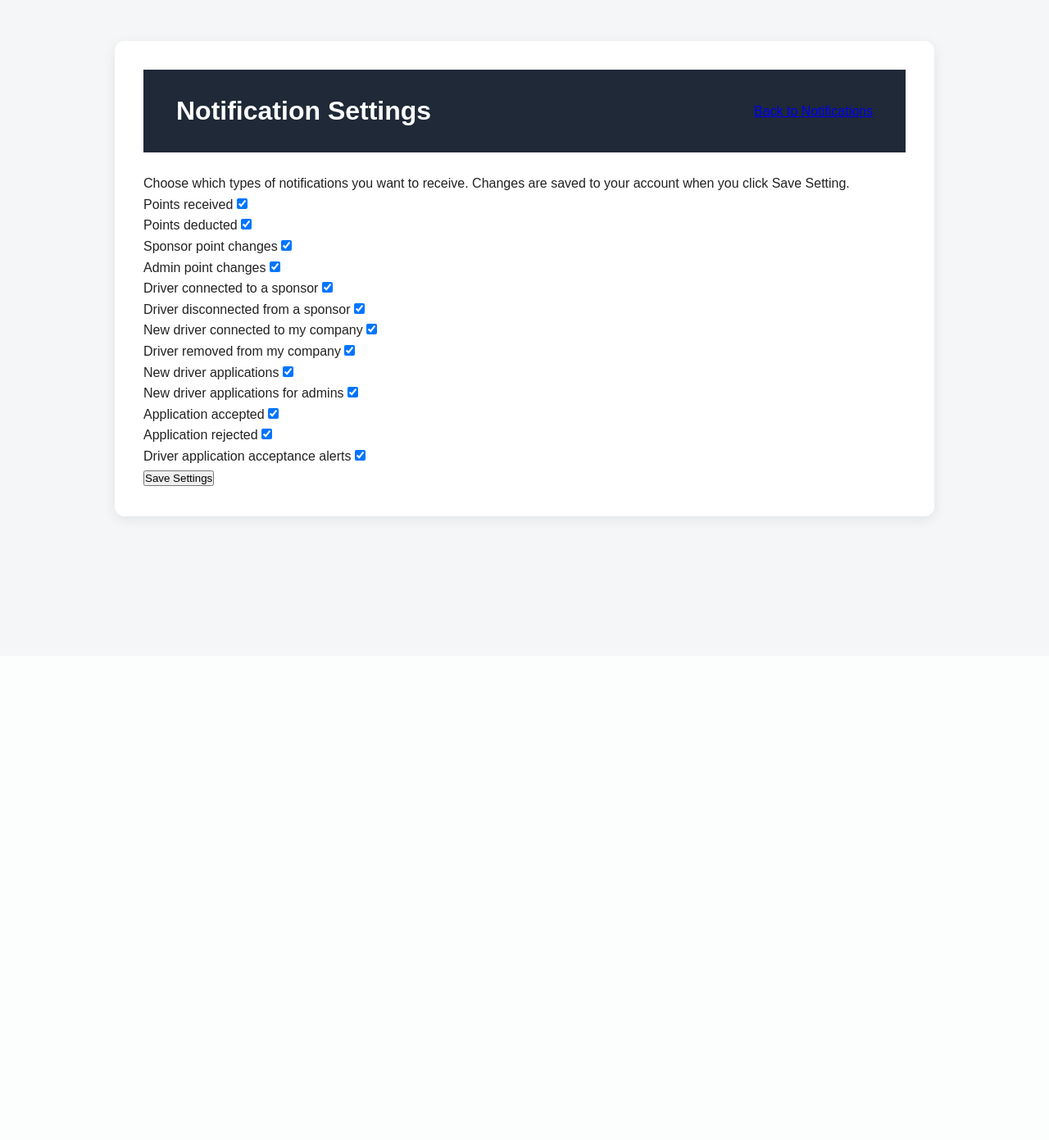
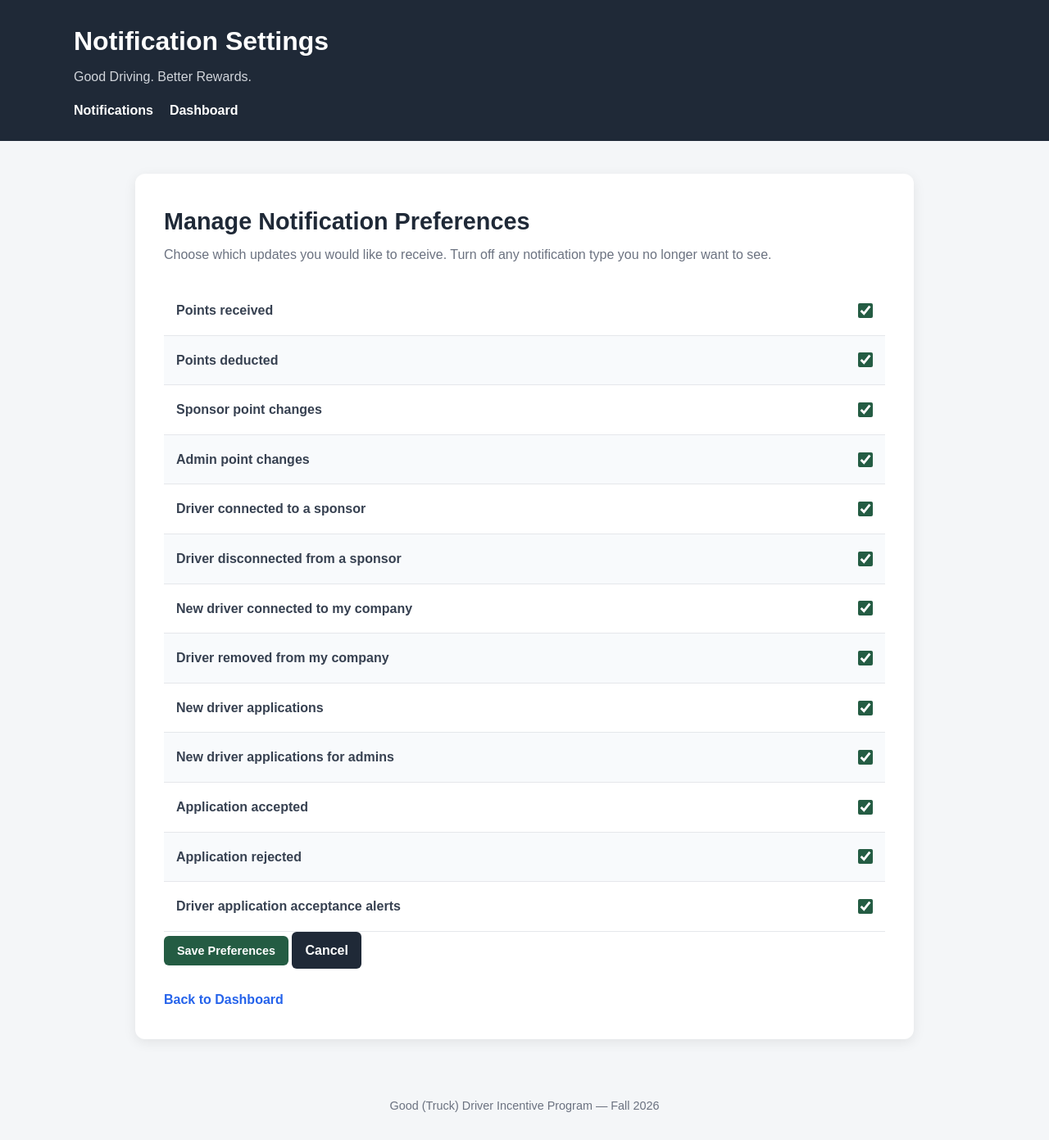
Before and after one commit to kytran1329/F26-CPSC4910-01, a Flask app: page /notifications/settings in a window 1280 px wide. Shown: the whole page at 82% size. Before the commit the page ends 639 px from the top, so only its background shows below. Run offline with Flask 3, Linux system fonts and the light colour scheme; the visitor is signed in with stand-in values (Sample User, id 1); data that the repository does not hold is empty.

Commit message:
changed style to be more uniform

```diff
--- a/app.py
+++ b/app.py
@@ -2494,7 +2494,7 @@ def stopViewingAsSponsor():
 @app.route("/notifications")
 def notifications():
     if "user_id" not in session:
-        return redirect(url_for("login"))
+        return redirect(url_for("auth.login"))
 
     conn = mysql.connector.connect(
         host=DB_HOST,
@@ -2532,7 +2532,7 @@ def notifications():
 @app.route("/notifications/mark-read/<int:notification_id>", methods=["POST"])
 def mark_notifications_read(notification_id):
     if "user_id" not in session:
-        return redirect(url_for("login"))
+        return redirect(url_for("auth.login"))
 
     conn = mysql.connector.connect(
         host=DB_HOST,
@@ -2565,7 +2565,7 @@ def mark_notifications_read(notification_id):
 @app.route("/notifications/settings", methods=["GET", "POST"])
 def notification_settings():
     if "user_id" not in session:
-        return redirect(url_for("login"))
+        return redirect(url_for("auth.login"))
 
     user_id = session["user_id"]
 
@@ -2581,7 +2581,7 @@ def notification_settings():
         if request.method == "POST":
             for notification_type in NOTIFICATION_TYPES:
                 is_enabled = (
-                    1 if request.form.get(notification_type) == "on"
+                    1 if request.form.get(notification_type) == "1"
                     else 0
                 )
 
--- a/styles/notifications.css
+++ b/styles/notifications.css
@@ -20,20 +21,24 @@ header {
 .header-content {
     max-width: 1100px;
     margin: auto;
-    display: flex;
-    align-items: center;
-    justify-content: space-between;
 }
 
-header h1 {
+.dashboard-name {
     font-size: 2rem;
-    margin: 0;
+    font-weight: bold;
+}
+
+.tagline {
+    color: #d1d5db;
+    margin-top: 5px;
 }
 
 .header-links {
     display: flex;
     align-items: center;
+    flex-wrap: wrap;
     gap: 20px;
+    margin-top: 15px;
 }
 
 .nav-link {
@@ -46,31 +51,81 @@ header h1 {
     text-decoration: underline;
 }
 
+/* Main content */
 main {
     max-width: 1000px;
-    margin: 50px auto;
+    margin: 40px auto;
     padding: 0 25px;
 }
 
-.notifications-container {
-    background-color: white;
+.notifications-card,
+.settings-card {
+    background: white;
     border-radius: 12px;
     padding: 35px;
     box-shadow: 0 4px 15px rgba(0, 0, 0, 0.08);
 }
 
+/* page heading */
+.page-heading {
+    color: #1f2937;
+    font-size: 1.8rem;
+    margin-bottom: 5px;
+}
+
+.page-description {
+    color: #6b7280;
+    margin-bottom: 25px;
+}
+
 .notifications-header {
     display: flex;
+    justify-content: space-between;
     align-items: center;
-    justify-content: space-between;
     flex-wrap: wrap;
     gap: 15px;
     margin-bottom: 25px;
 }
 
-.notifications-header h2 {
-    font-size: 1.5rem;
-    color: #1f2937;
+/* buttons */
+.button {
+    display: inline-block;
+    padding: 10px 16px;
+    background-color: #245c43;
+    color: white;
+    border: none;
+    border-radius: 6px;
+    font-weight: bold;
+    font-size: 0.9rem;
+    text-decoration: none;
+    cursor: pointer;
+}
+
+.button:hover {
+    background-color: #194832;
+}
+
+.secondary-button {
+    display: inline-block;
+    padding: 10px 16px;
+    background-color: #1f2937;
+    color: white;
+    border: none;
+    border-radius: 6px;
+    font-weight: bold;
+    text-decoration: none;
+    cursor: pointer;
+}
+
+.secondary-button:hover {
+    background-color: #374151;
+}
+
+/* notification list */
+.notifications-list {
+    display: flex;
+    flex-direction: column;
+    gap: 14px;
 }
 
 .notification {
@@ -113,80 +166,27 @@ main {
     color: #6b7280;
 }
 
-.notification-actions {
-    display: flex;
-    align-items: center;
-    gap: 10px;
+.notification-status {
+    display: inline-block;
+    color: #245c43;
+    font-size: 0.8rem;
+    font-weight: bold;
+    margin-bottom: 5px;
 }
 
-.notification-link {
-    display: inline-flex;
-    align-items: center;
-    gap: 6px;
-}
-
-.notification-badge {
-    display: inline-flex;
-    align-items: center;
-    justify-content: center;
-
-    min-width: 20px;
-    height: 20px;
-    padding: 2px 6px;
-
-    background-color: #dc2626;
-    color: white;
-
-    border-radius: 50%;
-    font-size: 0.75rem;
-    font-weight: bold;
-}
-
-.button {
-    display: inline-block;
-    background-color: #1f2937;
-    color: white;
-    padding: 9px 15px;
-    border: none;
-    border-radius: 5px;
-    text-decoration: none;
-    font-weight: bold;
-    cursor: pointer;
-    font-size: 0.9rem;
-}
-
-.button:hover {
-    background-color: #374151;
-}
-
-.secondary-button {
-    background-color: #6b7280;
-}
-
-.secondary-button:hover {
-    background-color: #4b5563;
+.notification-actions {
+    flex-shrink: 0;
 }
 
 .no-notifications {
     text-align: center;
-    padding: 40px 20px;
-    color: #6b7280;
+    padding: 45px 20px;
     background-color: #f8fafc;
     border-radius: 8px;
+    color: #6b7280;
 }
 
-.settings-container {
-    background-color: white;
-    border-radius: 12px;
-    padding: 35px;
-    box-shadow: 0 4px 15px rgba(0, 0, 0, 0.08);
-}
-
-.settings-container h2 {
-    color: #1f2937;
-    margin-bottom: 10px;
-}
-
+/* settings */
 .settings-description {
     color: #6b7280;
     margin-bottom: 25px;
@@ -197,49 +197,36 @@ main {
     justify-content: space-between;
     align-items: center;
     gap: 20px;
+    padding: 17px 15px;
+    border-bottom: 1px solid #e5e7eb;
+}
 
+.setting-row:nth-child(even) {
     background-color: #f8fafc;
-    padding: 18px 20px;
-    margin-bottom: 12px;
-    border-radius: 6px;
 }
 
 .setting-label {
-    font-weight: bold;
     color: #374151;
+    font-weight: 600;
 }
 
 .setting-row input[type="checkbox"] {
     width: 18px;
     height: 18px;
+    accent-color: #245c43;
     cursor: pointer;
 }
 
 .setting-buttons {
     display: flex;
-    gap: 10px;
+    gap: 12px;
+    flex-wrap: wrap;
     margin-top: 25px;
-}
-
-.message {
-    padding: 12px;
-    margin-top: 20px;
-    border-radius: 5px;
-}
-
-.error-message {
-    background-color: #fee2e2;
-    color: #991b1b;
-}
-
-.success-message {
-    background-color: #dcfce7;
-    color: #166534;
 }
 
 .back-link {
     display: inline-block;
-    margin-top: 20px;
+    margin-top: 25px;
     color: #2563eb;
     text-decoration: none;
     font-weight: bold;
--- a/templates/notification_settings.html
+++ b/templates/notification_settings.html
@@ -10,25 +10,36 @@
 
 <body>
 
-    <main class="notifications-container">
-        <header class="notifications-header">
-            <h1>Notification Settings</h1>
+<header>
+    <div class="header-content">
+        <div class="dashboard-name">Notification Settings</div>
+        <div class="tagline">Good Driving. Better Rewards.</div>
 
-            <a href="{{ url_for('notifications') }}">
-                Back to Notifications
+        <div class="header-links">
+            <a href="{{ url_for('notifications') }}" class="nav-link">
+                Notifications
             </a>
-        </header>
+            <a href="{{ url_for('backToDash') }}" class="nav-link">
+                Dashboard
+            </a>
+        </div>
+    </div>
+</header>
 
-        <p>
-            Choose which types of notifications you want to receive.
-            Changes are saved to your account when you click Save Setting.
+<main>
+    <div class="settings-card">
+
+        <h1 class="page-heading">Manage Notification Preferences</h1>
+        <p class="settings-description">
+            Choose which updates you would like to receive.
+            Turn off any notification type you no longer want to see.
         </p>
 
         <form method="POST" action="{{ url_for('notification_settings') }}">
 
             {% for notification_type, label in notification_types.items() %}
-                <div class="'notification-card">
-                    <label for="{{ notification_type }}">
+                <div class="setting-row">
+                    <label class="setting-label" for="{{ notification_type }}">
                         {{ label }}
                     </label>
 
@@ -36,13 +47,33 @@
                         type="checkbox"
                         id="{{ notification_type }}"
                         name="{{ notification_type }}"
-                        {% if settings[notification_type] %}checked{% endif %}
+                        value="1"
+                        {% if settings.get(notification_type, True) %}checked{% endif %}
                     >
                 </div>
             {% endfor %}
 
-            <button type="submit">Save Settings</button>
+            <div class="settings-buttons">
+                <button type="submit" class="button">
+                    Save Preferences
+                </button>
+
+                <a href="{{ url_for('notifications') }}" class="secondary-button">
+                    Cancel
+                </a>
+            </div>
         </form>
-    </main>
+
+        <a href="{{ url_for('backToDash') }}" class="back-link">
+            Back to Dashboard
+        </a>
+
+    </div>
+</main>
+
+<footer>
+    Good (Truck) Driver Incentive Program &mdash; Fall 2026
+</footer>
+
 </body>
 </html>
```
Also changed, not shown: other parts of styles/notifications.css (+13 -16 lines), templates/notifications.html (+77 -45 lines).
